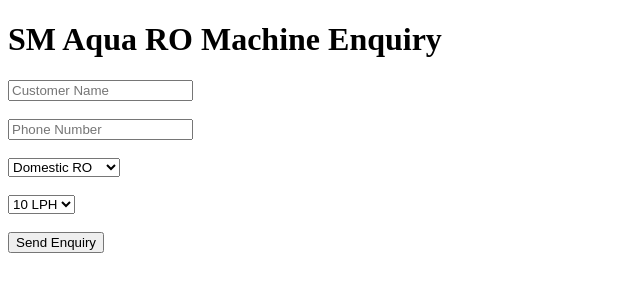
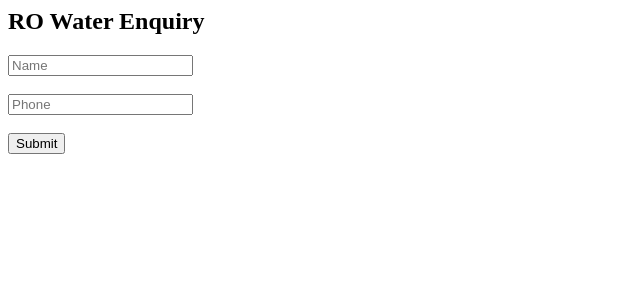
Before and after one commit to mujahidsdghf-bot/sm-aqua-backend, a website: page index.html in a window 1280 px wide. Shown: the whole page, without its empty margins (0-640 px from the left). Drawn offline with Linux system fonts and the light colour scheme.

Commit message:
Update index.html

```diff
--- a/index.html
+++ b/index.html
@@ -1,54 +1,29 @@
-<!DOCTYPE html>
-<html>
-<head>
-  <title>SM Aqua RO Machines</title>
-</head>
-<body>
+<h2>RO Water Enquiry</h2>
 
-<h1>SM Aqua RO Machine Enquiry</h1>
-
-<form id="orderForm">
-
-  <input type="text" placeholder="Customer Name" id="name" required><br><br>
-
-  <input type="text" placeholder="Phone Number" id="phone" required><br><br>
-
-  <select id="machine">
-    <option>Domestic RO</option>
-    <option>Wall Mount RO</option>
-    <option>Under Sink RO</option>
-  </select><br><br>
-
-  <select id="capacity">
-    <option>10 LPH</option>
-    <option>15 LPH</option>
-    <option>20 LPH</option>
-  </select><br><br>
-
-  <button type="submit">Send Enquiry</button>
-
+<form id="form">
+  <input type="text" id="name" placeholder="Name" required><br><br>
+  <input type="text" id="phone" placeholder="Phone" required><br><br>
+  <button type="submit">Submit</button>
 </form>
 
+<p id="msg"></p>
+
 <script>
-document.getElementById("orderForm").addEventListener("submit", async function(e){
+document.getElementById("form").addEventListener("submit", async function(e) {
   e.preventDefault();
 
   const name = document.getElementById("name").value;
   const phone = document.getElementById("phone").value;
-  const machine = document.getElementById("machine").value;
-  const capacity = document.getElementById("capacity").value;
 
-  await fetch("https://sm-aqua-backend-1.onrender.com", {
+  const res = await fetch("https://sm-aqua-api.onrender.com/enquiry", {
     method: "POST",
     headers: {
       "Content-Type": "application/json"
     },
-    body: JSON.stringify({ name, phone, machine, capacity })
+    body: JSON.stringify({ name, phone })
   });
 
-  alert("Enquiry Sent ✅");
+  const data = await res.text();
+  document.getElementById("msg").innerText = data;
 });
 </script>
-
-</body>
-</html>
```
